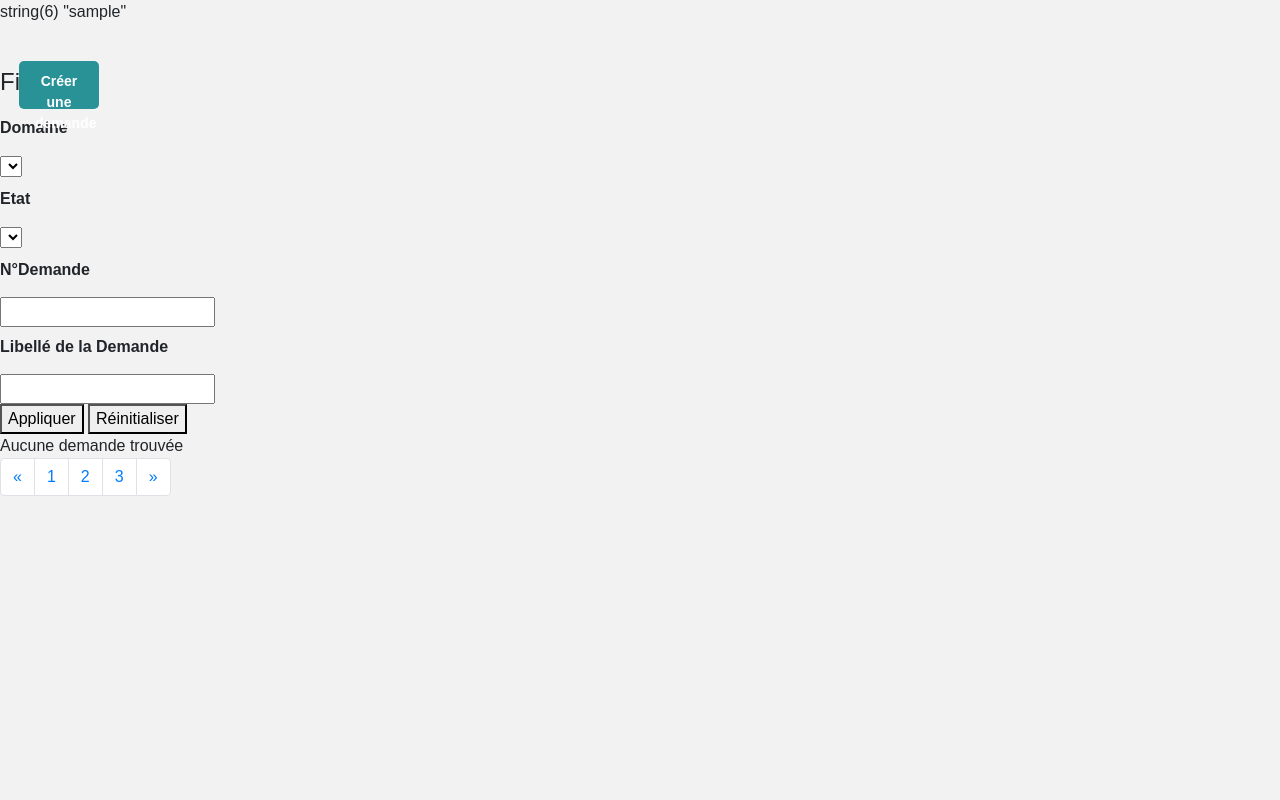
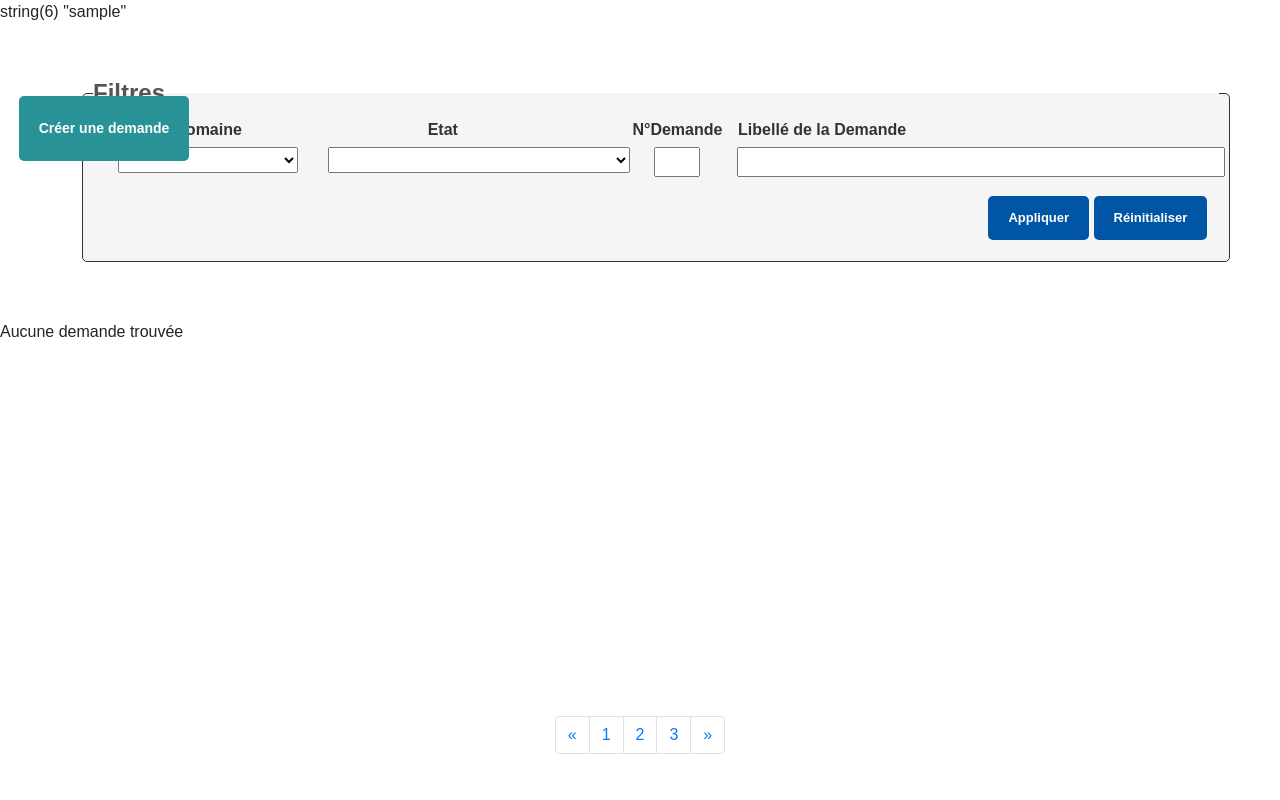
Before and after one commit to HumanM00n/TMAconnect, a PHP site: page /TMAconnect/test-code3.php in a window 1280 px wide. Run offline with PHP 8.4, Linux system fonts and the light colour scheme; the visitor is signed in with stand-in values (Sample User, id 1); data that the repository does not hold is empty.

```diff
--- a/css/test3.css
+++ b/css/test3.css
@@ -1,15 +1,17 @@
 body {
-    background-color: #f2f2f2;
     margin: 0;
     padding: 0;
     font-family: Arial, sans-serif;
+    box-sizing: border-box;
 }
 
-main {
-    display: flex;
-    width: auto;
-    height: auto;
-    box-sizing: border-box;
+/*---------------------------
+|          NAVBAR           |
+---------------------------*/
+
+.barre-arianne {
+    font-family: Arial, sans-serif;
+    font-size: 16px;
 }
 
 /*---------------------------
@@ -28,12 +30,11 @@ main {
 }
 
 .btnajout button {
-    width: 5rem;
-    height: 3rem;
+    width: 170px;
+    height: 65px;
     position: absolute;
-    top: 17px;
+    top: 52px;
     left: 19px;
-    padding: 10px 16px;
     border: none;
     border-radius: 5px;
     cursor: pointer;
@@ -48,311 +49,348 @@ main {
     transition: 0.3s ease;
 }
 
-.btn-group {
-    width: 80%;
-    max-width: 35rem;
-    margin: 1.5rem auto auto auto;
+
+/*---------------------------
+|       FILTRE DEMANDE      |
+---------------------------*/
+
+.modif {
     display: flex;
     justify-content: center;
-    position: relative;
-    border: 0.1px solid rgb(219 219 219 / 28%);
-    border-radius: 4px;
-    box-shadow: 0 4px 30px rgba(0, 0, 0, 0.3);
-    backdrop-filter: blur(50px);
+    align-items: center;
+    min-height: 32vh; /* Définit la hauteur minimale du conteneur à 100% de la hauteur de la fenêtre */
+    background: (#f5f5f5, #e8e8e8);
 }
 
 
-.btn-group a {
+.formmodif {
+    width: 1350px;
     display: flex;
     justify-content: center;
-    align-items: center;
-    background: rgb(219 219 219 / 28%);
-    border-color: rgb(219 219 219 / 28%);
-    color: black;
-}
-
-.btn-group a:active,
-.btn-group a:hover,
-.btn-group a:focus {
-    color: white !important;
-    background-color: #289297 !important;
-    border-color: #289297 !important;
-    text-decoration: none;
-}
-
-/*---------------------------
-|          TAB BAR          |
----------------------------*/
-
-.container-fluid {
-    display: flex;
-    justify-content: center;
-    width: 100%;
-    padding-right: 15px;
-    padding-left: 15px;
+    align-items: flex-start;
+    margin-left: auto;
     margin-right: auto;
-    margin-left: auto;
-}
-
-.nav {
-    display: -ms-flexbox;
-    display: flex;
-    -ms-flex-wrap: wrap;
-    flex-wrap: wrap;
-    justify-content: center;
-    padding-left: 0;
-    margin-top: 1rem;
-    list-style: none;
-    width: 41%;
-
-}
-
-.nav-tabs {
-    border-bottom: 3px solid #dee2e6;
+    margin-top: 75px;
+    margin-bottom: 0;
+    padding: 0px;
+    position: absolute;
+    top: 0;
+    right: 60px;
+    font-family: Arial, sans-serif;
+    font-size: 16px;
 }
 
 
-li>a {
-    color: #333;
-    text-decoration: none;
-    background-color: transparent;
+.formmodif fieldset {
+    border: 1px solid #333;
+    padding: 10px;
+    border-radius: 5px;
+    margin-bottom: 30px;
+    width: 85%;
+    max-height: 300px;
+    background-color: #f5f5f5;
+    position: absolute;
+    left: 212px;
 }
 
 
-li a:hover {
-    color: #289297;
+.formmodif .label-container {
+    text-align: center;
+    display: inline-block;
+    width: calc(21.7% - 14px); /* Chaque label-container occupe un tiers de la largeur moins la marge */
+    margin: 0;
+    margin-top: -21px;
+    vertical-align: top; /* Aligne² les div en haut */
+    box-sizing: border-box; /* Inclure la marge dans la largeur calculée */
+    height: 75px;
 }
 
-/*---------------------------
-|    TITRE DE LA DEMANDE    |
----------------------------*/
+#divLibelle label {
+    position: relative;
+    right: 30px;
+}
 
-h5 {
-    display: flex;
-    position: absolute;
-    left: 47%;
-    top: 73px;
+#divLibelle{
+    position: relative;
+    right: 60px;
 }
 
 
-/*---------------------------
-|      DETAIL DEMANDE       |
----------------------------*/
-
-
-#nvldemande {
-    display: flex;
-    justify-content: center;
-    align-items: center;
-    height: 100%;
-    border: 2px solid;
-    background: linear-gradient(#f5f5f5, #e8e8e8);
+.formmodif h1 {
+    text-align: center;
+    color: #333;
 }
 
 
-#menuNouvelDmd {
-    display: flex;
-    justify-content: center;
-    margin-left: auto;
-    margin-right: auto;
-    width: 1200px;
-    height: 77%;
-    margin-top: 50px;
-    margin-bottom: 47px;
-    border: 0.1px solid rgb(219 219 219 / 28%);
-    border-radius: 4px;
-    background: rgb(219 219 219 / 28%);
-    box-shadow: 0 4px 30px rgba(0, 0, 0, 0.3);
-    backdrop-filter: blur(50px);
+.formmodif legend {
+    font-weight: bold;
+    margin-bottom: 10px;
+    color: #555;
 }
 
-#menuDmd .form-row {
-    flex-wrap: nowrap;
+.formmodif div {
+    margin: 1% 1% 1% 8%;
 }
 
-
-#form_nvldemande {
-    width: 875px;
-    height: 915px;
-    margin: 8px auto 0;
-    padding: 0;
-}
-
-.libelleDemande input[type="text"] {
-    width: 100%;
-    padding: 5px;
-    margin-bottom: 20px;
-    font-size: 13px;
-}
-
-#form_nvldemande input#demLibelle {
-    width: 95%;
-    padding: 9px;
-    font-size: 16px;
-    height: 30px;
-}
-
-#form_nvldemande legend {
-    font-weight: bold;
-    margin-bottom: 20px;
-    color: #555;
-    margin-left: 35.5%;
-}
-
-#form_nvldemande .form-row {
-    display: flex;
-    justify-content: space-between;
-    margin: 2px auto 0;
-}
-
-#form_nvldemande fieldset {
-    margin-bottom: -41px;
-    height: 115px;
-}
-
-#form_nvldemande .form-group {
-    width: 48%;
-}
-
-.form-group {
-    margin-bottom: 0;
-}
-
-#form_nvldemande label {
-    display: inline-block;
+.formmodif label {
+    display: block;
     margin-bottom: 5px;
     color: #333;
 }
 
-#form_nvldemande input[type="infosDate"] {
-    width: 100%;
-    padding: 5px;
-    font-size: 14px;
+
+.formmodif input[type="number"] {
+    width: 20%;
 }
 
 
-#form_nvldemande select {
-    width: 100%;
-    padding: 9px;
-    font-size: 9px;
+.formmodif input[type="text"] {
+    width: 212%;
 }
 
-#form_nvldemande .inputInfos {
-    width: 45%;
-    height: 30px;
-    font-size: 16px;
-    padding: 9px;
-    margin-bottom: 19px;
+input[type=number]::-webkit-inner-spin-button {
+    -webkit-appearance: none;
 }
 
-#form_nvldemande button[type="submit"] {
+
+#select_domaine {
+    width: 180px;
+    padding: 1%;
+    margin-bottom: 10px;
+}
+
+
+#select_etat {
+    width: 302px;
+    padding: 1%;
+    margin-bottom: 10px;
+}
+
+
+.bloc-btn {
+    display: block;
+    float: right;
+}
+
+.formmodif button {
     padding: 12px 20px;
-    margin-right: 10px;
     background: #0055A4;
     color: #fff;
     border: none;
     border-radius: 5px;
     cursor: pointer;
-    font-size: 16px;
+}
+
+
+.formmodif button {
+    font-size: 13px;
     font-weight: bold;
     transition: background-color 0.3s ease;
 }
 
-
-#form_nvldemande button[type="reset"] {
-    margin-left: 50px;
-    padding: 12px 20px;
-    background: red;
-    color: #fff;
-    border: none;
-    border-radius: 5px;
-    cursor: pointer;
-    font-size: 16px;
-    font-weight: bold;
-    transition: background-color 0.3s ease;
-}
-
-#form_nvldemande button[type="submit"]:hover {
+.formmodif button:hover {
     background-color: #004281;
 }
 
-#form_nvldemande button[type="reset"]:hover {
-    background-color: rgb(180, 27, 27);
-}
 
-#form_nvldemande input[type="text"] {
-    width: 90%;
-    padding: 9px;
-    font-size: 16px;
-    height: 30px;
+/*---------------------------
+|         TABLEAU           |
+---------------------------*/
+
+
+table {
+    border-collapse: collapse;
+    margin-left: auto;
+    margin-right: auto;
+    font-family: Arial, sans-serif;
+    background-color: #FFF;
+    display: flex;
+    justify-content: center;
+    align-items: center;
+    flex-direction: column;
+    min-height: 200px; /* Ajuste la hauteur au minimum */
+    margin-top: 45px
 }
 
 
-/* Styles pour le texte de l'Ã©tiquette */
-label {
-    display: block;
-    /* Affiche le texte de l'Ã©tiquette en tant que bloc */
-    margin-bottom: 15px;
-    /* Ajoute un espace en bas de l'Ã©tiquette */
-    font-weight: bold;
-    /* Met en Ã©vidence le texte de l'Ã©tiquette */
-    margin-top: 8px;
+table th {
+    width: 150px;
+    margin-bottom: 1rem;
 }
 
-#coordo {
-    margin-bottom: 100px;
+table td {
+    width: 210px; /*Ajuste la même taille du tableau avec celle de l'en-tête  */
 }
 
-#form_nvldemande .form-group2 {
-    width: 418px;
-    margin-top: 10px;
+.table td, .table th {
+    width: 200px;
+    padding: 0.75rem;
+    vertical-align: top;
+    border-top: 1px solid #dee2e6;
+}
+
+#table thead tr th:first-child {
+    width: 99px;
+}
+
+#table tbody tr td:first-child {
+    width: 101.9px;
+}
+
+#table thead tr th:nth-child(2) {
+    width: 50px;
+}
+
+#table tbody tr td:nth-child(2) {
+    width: 110px;
 }
 
 
-#form_nvldemande .form-row input[type="text"] {
-    width: 130px;
+#table thead tr th:nth-child(4) {
+    width: 650px;
+}
+
+#table tbody tr td:nth-child(4) {
+    width: 650px;
 }
 
 
-#divFs {
-    position: relative;
-    top: 5px;
+#table thead tr th:nth-child(5) {
+    width: 110px;
 }
 
-#divAffect {
-    position: relative;
-    width: 420px;
-    top: 57px;
-    right: 0;
-}
-
-#divMep {
-    position: relative;
-    top: 42px;
+#table tbody tr td:nth-child(5) {
+    width: 110px;
 }
 
 
-#form_nvldemande .form-row #demRct.infosDate {
-    width: 126px;
-    margin-top: 30px;
+#table thead tr th:nth-child(6) {
+    width: 155px;
 }
 
-#form_nvldemande .form-row .form-group-Amort {
-    width: 48%;
-    position: relative;
-    top: 64px;
+#table tbody tr td:nth-child(6) {
+    width: 155px;
 }
 
-.form-group input[type="checkbox"] {
-    width: 50px;
-    /* Modifier la largeur de la case à cocher */
-    height: 22px;
-    /* Modifier la hauteur de la case à cocher */
+
+#table thead tr th:nth-child(7) {
+    width: 90px;
+}
+
+#table tbody tr td:nth-child(7) {
+    width: 90px;
+}
+
+
+#table thead tr th:nth-child(8) {
+    width: 135px;
+}
+
+#table tbody tr td:nth-child(8) {
+    width: 135px;
+}
+
+
+#table thead tr th:nth-child(9) {
+    width: 155px;
+}
+
+#table tbody tr td:nth-child(9) {
+    width: 155px;
+}
+
+
+#table thead tr th:nth-child(10) {
+    width: 120px;
+}
+
+#table tbody tr td:nth-child(10) {
+    width: 120px;
+}
+
+
+
+
+#table thead tr th.icone-loupe {
     position: relative;
-    /* Définit sa postion relative ajusté avec des propriétes comme top, left, right et bottom*/
-    left: 175px;
-    /* Déplace l'élément de 175 pixels vers la droite par rapport à sa position normale */
-    bottom: 29px;
-    /* Déplace l'élément de 29 pixels vers le bas par rapport à sa position normale */
+    padding-left: 34px; /* Déplacer l'icône vers la droite */
+}
 
+
+/*---------------------------
+|         PAGINATION        |
+---------------------------*/
+
+.div--pagination {
+    width: 100%;
+    display: flex;
+    justify-content: center;
+    align-items: center;
+    position: fixed;
+    bottom: 30px;
+    left: 50%;
+    transform: translateX(-50%); /*Ramène l'élément de 50% de sa propre largeur vers la gauche, le centrant parfaitement.*/
+    background-color: #ffffff;
 }
+
+.page-link:focus {
+    color: #fff;
+    background-color: #007bff;
+}
+
+
+/* CSS pour masquer les détails initialement */
+tr.demande+tr.details {
+    display: none;
+}
+
+/* CSS pour afficher les détails quand ils sont visibles */
+tr.demande.details-visible+tr.details {
+    display: table-row;
+}
+
+
+/* ## ~~ CSS FOR ELEMENT BOOTSTRAP ## ~~  */
+
+.align-items-center {
+    -ms-flex-align: center !important;
+    align-items: center !important;
+    width: 50%;
+}
+
+.d-flex {
+    display: -ms-flexbox !important;
+    display: flex !important;
+    background-color: #d12d2d !important;
+    border: 0.1rem solid #000000 !important;
+    color: #000000 !important;
+    position: relative;
+    right: 60px;
+}
+
+#libError>p {
+    margin: 0;
+    padding: 0;
+    font-size: larger;
+    font-weight: bold;
+}
+
+.alert {
+    position: relative;
+    padding: 0.75rem 1.25rem;
+    margin-bottom: 1rem;
+    border: 1px solid transparent;
+    border-radius: 0.25rem;
+}
+
+.flex-shrink-0 {
+    -ms-flex-negative: 0!important;
+    flex-shrink: 0!important;
+    position: relative;
+    right: 50px;
+}
+
+svg {
+    width: 120px;
+    height: 90px;
+}
```
